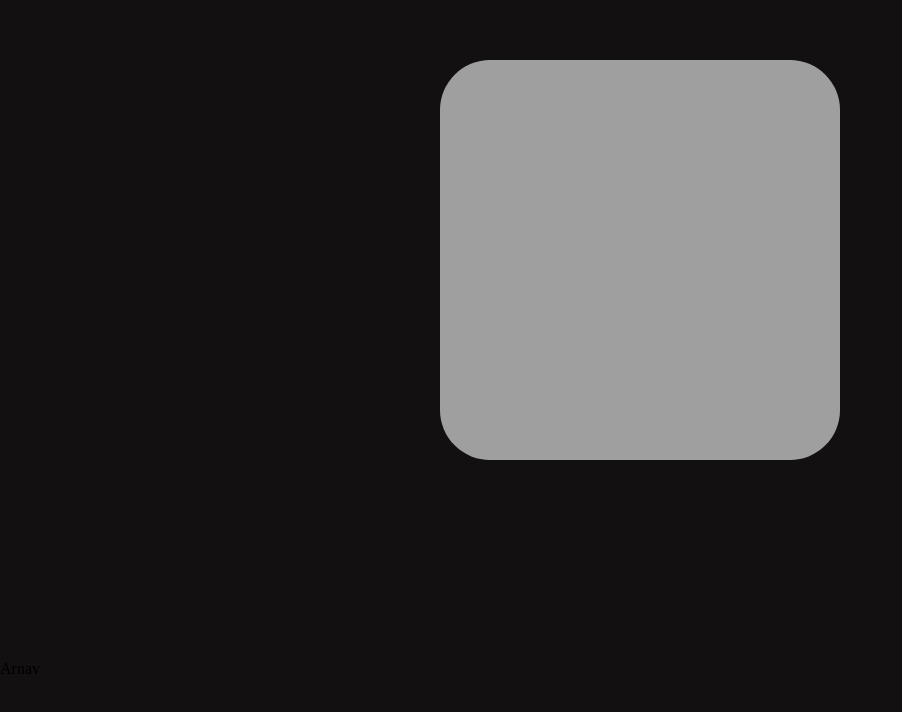
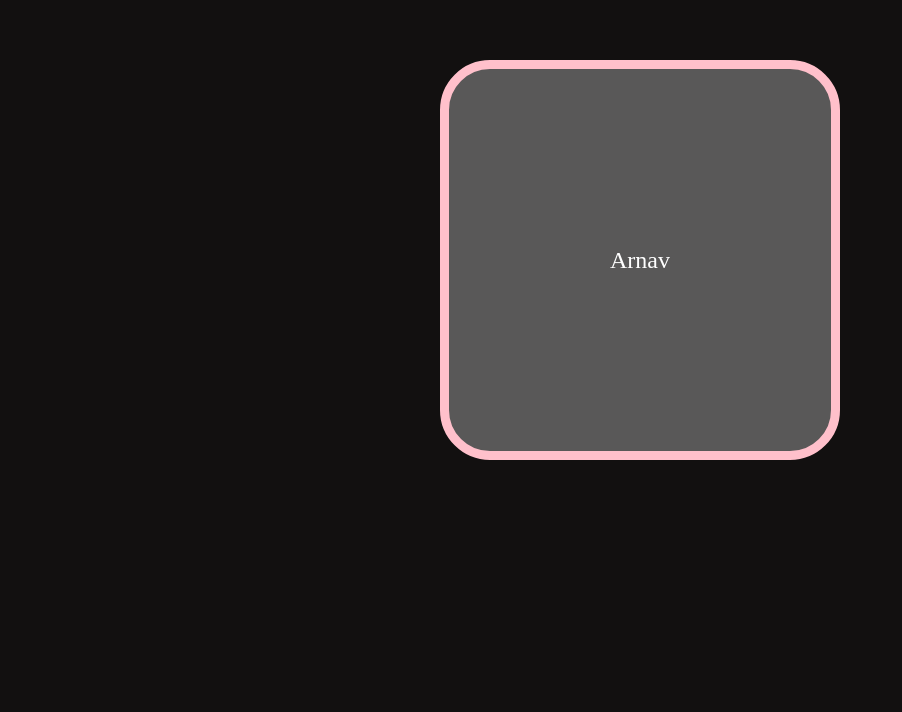
Before and after one commit to arnav-yo/Hovering-Tile, a plain HTML site: page index.html in a window 1280 px wide. Shown: the part 140-852 px from the top of the page, without its empty margins (0-902 px from the left). After the commit the page ends 800 px from the top, so only its background shows below. Drawn offline with Linux system fonts and the light colour scheme; a web font is replaced by a local one.

Commit message:
Removed some unecessary stuff and added a border to the tile for better visibility

```diff
--- a/index.html
+++ b/index.html
@@ -24,12 +24,12 @@
         </div> -->
 
       <div class="parallax-tile">
+        <span>Arnav</span>
         <!-- <video autoplay muted loop playsinline class="video-tag">
             <source src="./101335-video-1080.mp4" type="video/mp4">
             Your browser doesn't support HTML5 videos
         </video> -->
       </div>
     </div>
-    <div class="full">Arnav</div>
   </body>
 </html>
--- a/script.js
+++ b/script.js
@@ -64,7 +64,7 @@ document.addEventListener("DOMContentLoaded", () => {
   const tile = document.querySelector(".parallax-tile");
 
   const maxRotation = 30;
-  let easingFactor = 0.05;
+  let easingFactor = 0.03;
 
   let currentRotateX = 0;
   let currentRotateY = 0;
--- a/styles.css
+++ b/styles.css
@@ -12,6 +12,9 @@
 body {
     min-height: 100dvh;
     background-color: rgb(18, 16, 16);
+    display: flex;
+    justify-content: center;
+    align-items: center;
 }
 .parallax-container {
     perspective: 1000px;
@@ -31,7 +34,8 @@ body {
     /* transition: transform 10s ease; */
      position: relative;
     overflow: hidden;
-    background-color: rgba(255, 255, 255, 0.6);
+    background-color: rgba(255, 255, 255, 0.3);
+    border: 9px solid pink;
 }
 
 .tile-content {
@@ -67,12 +71,7 @@ body {
    width: 100%;
 } */
 
-.full {
-    height:100dvh
+
+span {
+    font-size: 1.5rem;
 }
-
-.full:nth-of-type(1) {
-    display: flex;
-    justify-content: center;
-    align-items: center;
-}
```
